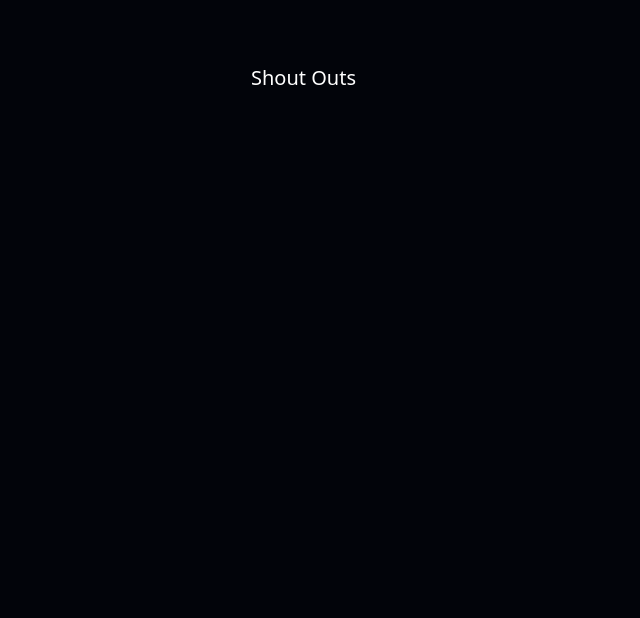
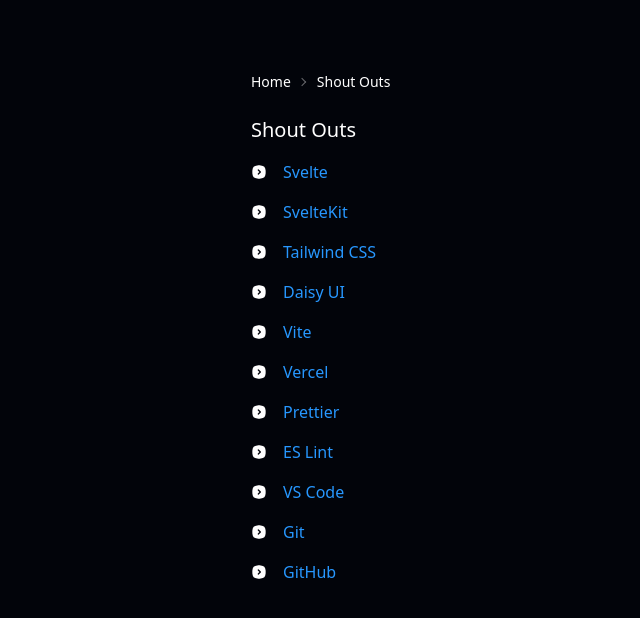
Before and after one commit to kabir-asani/chaos, a SvelteKit app: page /shout-outs in a window 1280 px wide. Shown: the top 618 px of the page, without its empty margins (5-645 px from the left). Built offline with nearby package versions, Linux system fonts and the light colour scheme.

Commit message:
Update +page.svelte

```diff
--- a/src/routes/shout-outs/+page.svelte
+++ b/src/routes/shout-outs/+page.svelte
@@ -1,3 +1,28 @@
-<div class="col gap-16 responsive-x-container my-16">
+<script>
+	import ShotOutItem from './components/shot-out-item/ShotOutItem.svelte';
+</script>
+
+<div class="col gap-4 responsive-x-container my-16">
+	<div class="text-sm breadcrumbs">
+		<ul>
+			<li><a href="/">Home</a></li>
+			<li><a href="/shout-outs">Shout Outs</a></li>
+		</ul>
+	</div>
+
 	<h1 class="text-xl">Shout Outs</h1>
+
+	<div class="col gap-4 items-stretch">
+		<ShotOutItem receiver="Svelte" receiverLink="https://svelte.dev" />
+		<ShotOutItem receiver="SvelteKit" receiverLink="https://kit.svelte.dev" />
+		<ShotOutItem receiver="Tailwind CSS" receiverLink="https://tailwindcss.com" />
+		<ShotOutItem receiver="Daisy UI" receiverLink="https://daisyui.com" />
+		<ShotOutItem receiver="Vite" receiverLink="https://vitejs.dev" />
+		<ShotOutItem receiver="Vercel" receiverLink="https://vercel.com" />
+		<ShotOutItem receiver="Prettier" receiverLink="https://prettier.io" />
+		<ShotOutItem receiver="ES Lint" receiverLink="https://eslint.org" />
+		<ShotOutItem receiver="VS Code" receiverLink="https://code.visualstudio.com" />
+		<ShotOutItem receiver="Git" receiverLink="https://git-scm.com" />
+		<ShotOutItem receiver="GitHub" receiverLink="https://github.com" />
+	</div>
 </div>
```
